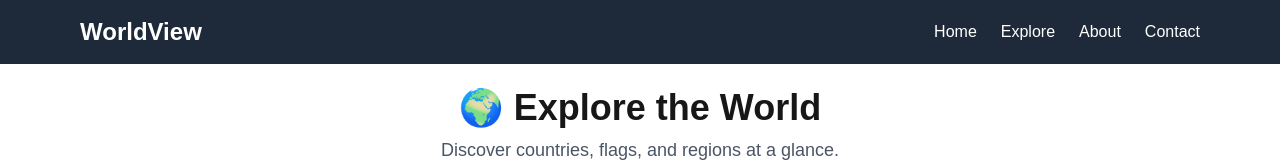
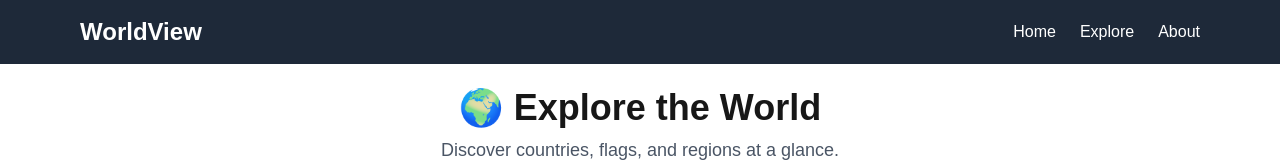
Before and after one commit to hamzas4011/world-view-app, a Next.js app: page / in a window 1280 px wide. Shown: the top 162 px of the page. Built offline with nearby package versions, Linux system fonts and the light colour scheme; no server answers.

Commit message:
navbar deleted contact

```diff
--- a/src/components/Navbar.tsx
+++ b/src/components/Navbar.tsx
@@ -43,11 +43,6 @@ const Navbar = () => {
               About
             </Link>
           </li>
-          <li>
-            <Link href="/contact" className="hover:text-gray-300 block">
-              Contact
-            </Link>
-          </li>
         </ul>
       </div>
     </nav>
```
